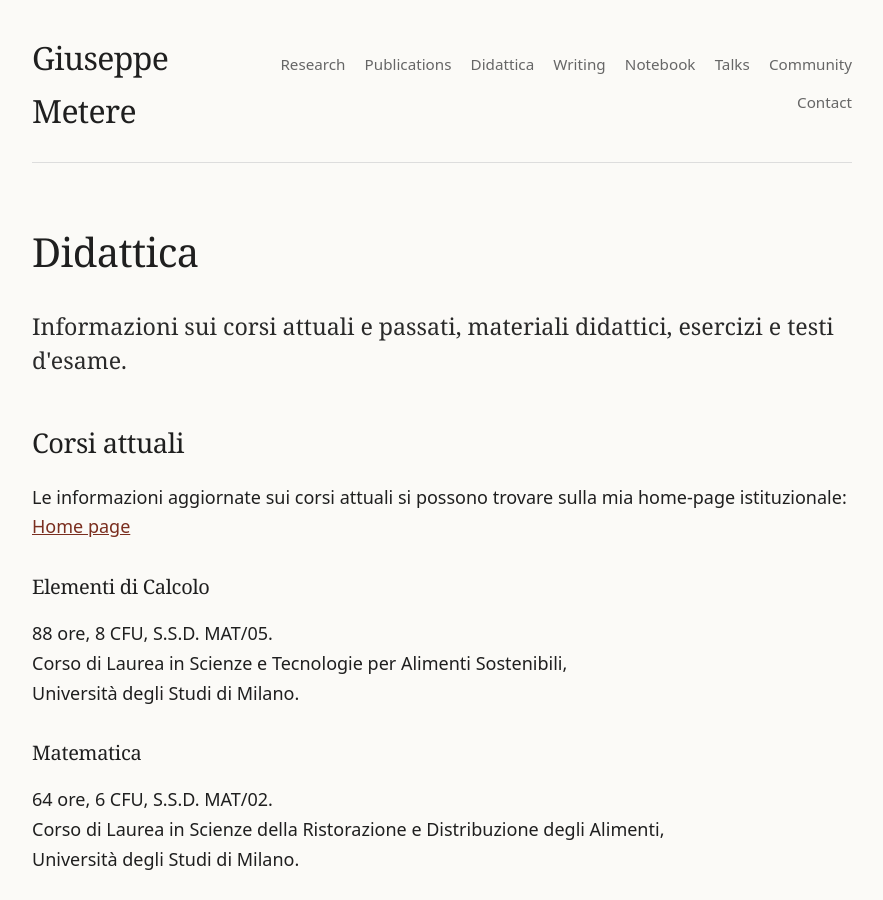
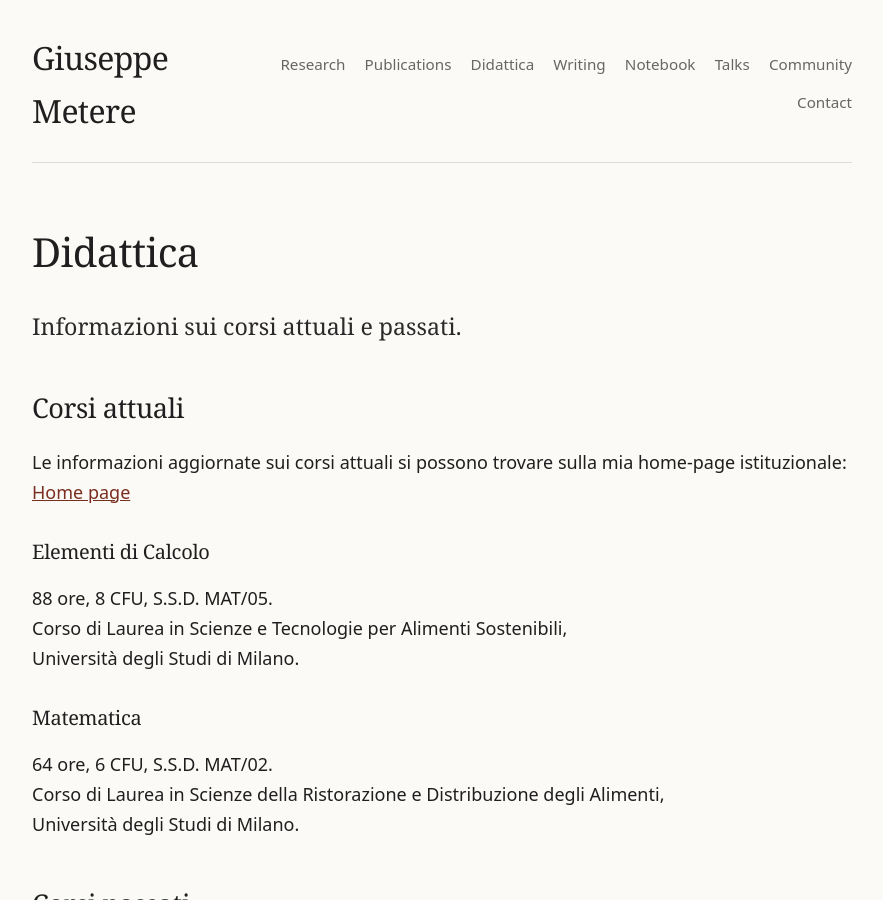
Before and after one commit to gmetere/gmetere.github.io, a Jekyll site: the page built from teaching.md, in a window 1280 px wide and 900 px high. Shown: the whole window, without its empty margins (198-1081 px from the left). Built offline with Jekyll 4.4.1, drawn with Linux system fonts in a browser that asks for light colours.

Commit message:
Update teaching.md

```diff
--- a/teaching.md
+++ b/teaching.md
@@ -5,8 +5,7 @@ permalink: /teaching/
 ---
 
 <p class="lead">
-Informazioni sui corsi attuali e passati, materiali didattici, esercizi
-e testi d'esame.
+Informazioni sui corsi attuali e passati.
 </p>
 
 ## Corsi attuali
```
